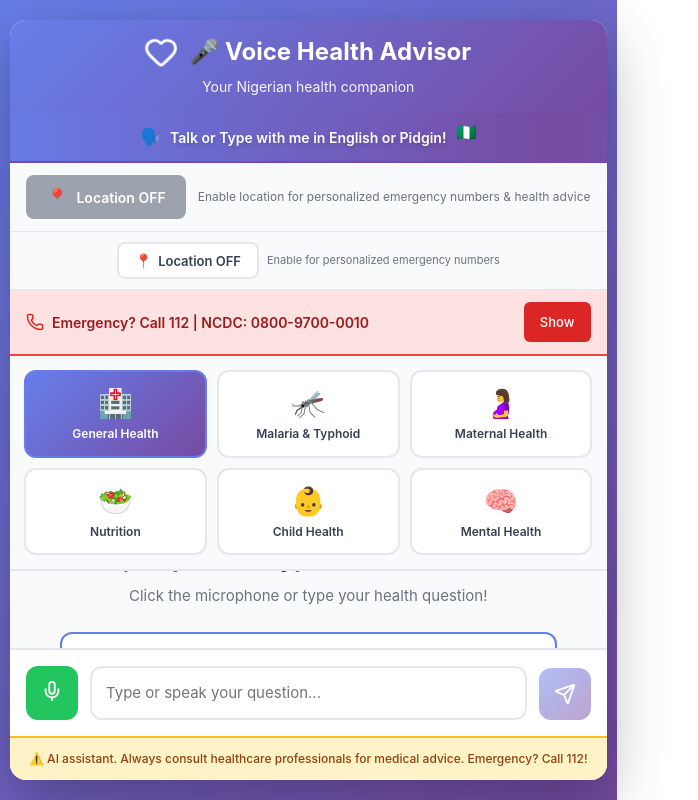
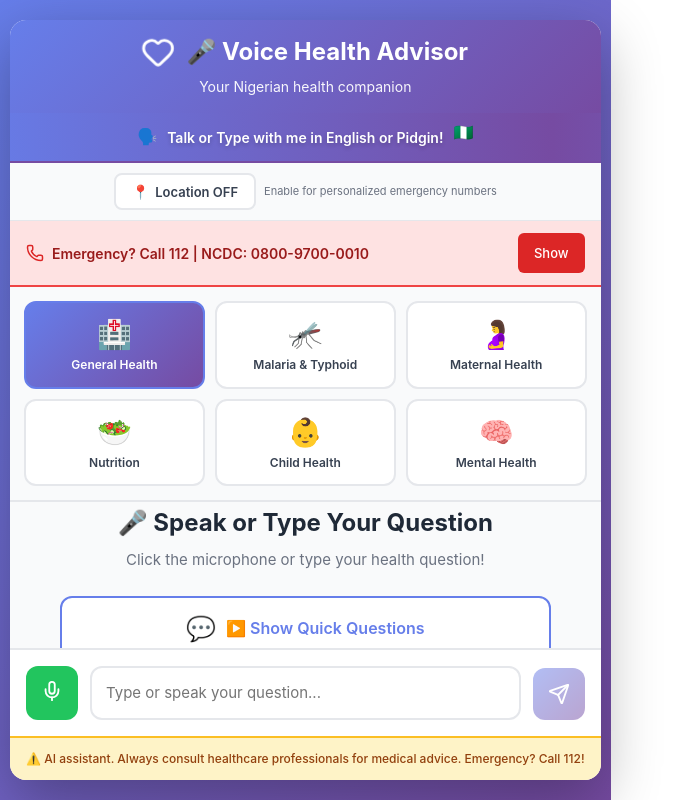
Before and after one commit to ruzzzo123-star/nigerian-health-advisor, a React (Vite) app: page / in a window 1280 px wide. Shown: the whole page, without its empty margins (0-698 px from the left). Built offline with nearby package versions, Linux system fonts and the light colour scheme.

Commit message:
Remove duplicate location button - keep only compact version

```diff
--- a/src/VoiceHealthAdvisor.jsx
+++ b/src/VoiceHealthAdvisor.jsx
@@ -532,67 +532,7 @@ ${detectedCity ? `\nUser's location: ${detectedCity}, Nigeria. Provide location-
             }}>🇳🇬</span>
           </div>
         </div>
-{/* Location Toggle Button */}
-<div style={{
-  background: '#f9fafb',
-  padding: '12px 16px',
-  borderBottom: '1px solid #e5e7eb',
-  display: 'flex',
-  justifyContent: 'center',
-  alignItems: 'center',
-  gap: '12px',
-  flexWrap: 'wrap'
-}}>
-  <button
-    onClick={() => setLocationEnabled(!locationEnabled)}
-    style={{
-      padding: '10px 20px',
-      background: locationEnabled ? '#22c55e' : '#9ca3af',
-      color: 'white',
-      border: 'none',
-      borderRadius: '8px',
-      cursor: 'pointer',
-      fontSize: '14px',
-      fontWeight: '600',
-      display: 'flex',
-      alignItems: 'center',
-      gap: '8px',
-      minHeight: '44px',
-      transition: 'all 0.2s'
-    }}
-  >
-    <span style={{ fontSize: '18px' }}>📍</span>
-    <span>Location {locationEnabled ? 'ON' : 'OFF'}</span>
-  </button>
-
-  {detectedCity && locationEnabled && (
-    <div style={{
-      padding: '8px 16px',
-      background: '#dcfce7',
-      borderRadius: '8px',
-      fontSize: '13px',
-      color: '#15803d',
-      fontWeight: '600',
-      display: 'flex',
-      alignItems: 'center',
-      gap: '6px'
-    }}>
-      <span>📍</span>
-      <span>{detectedCity}, Nigeria</span>
-    </div>
-  )}
-
-  {!locationEnabled && (
-    <span style={{
-      fontSize: '12px',
-      color: '#6b7280',
-      maxWidth: '400px',
-      textAlign: 'center'
-    }}>
-      Enable location for personalized emergency numbers & health advice
-    </span>
-  )}
-</div>
+
 {/* Location Badge */}
 {detectedCity && (
   <div style={{
```
